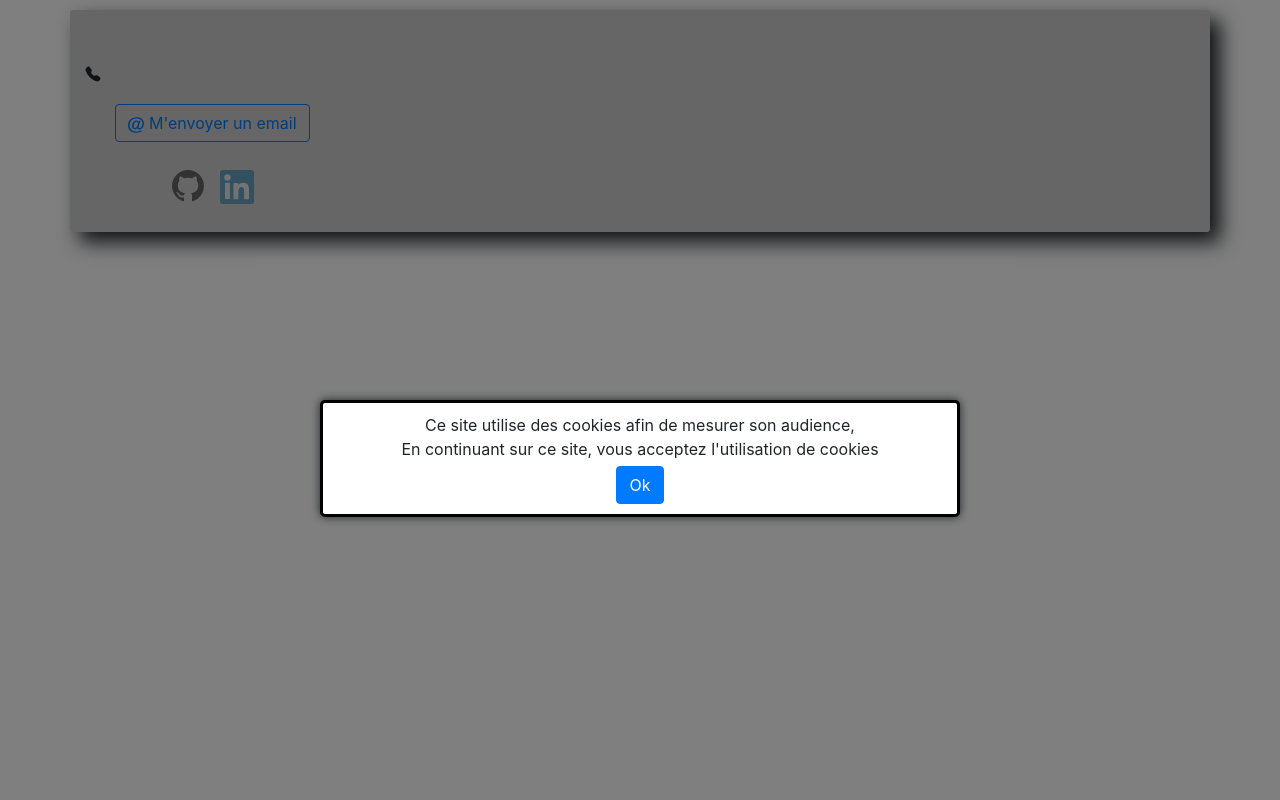
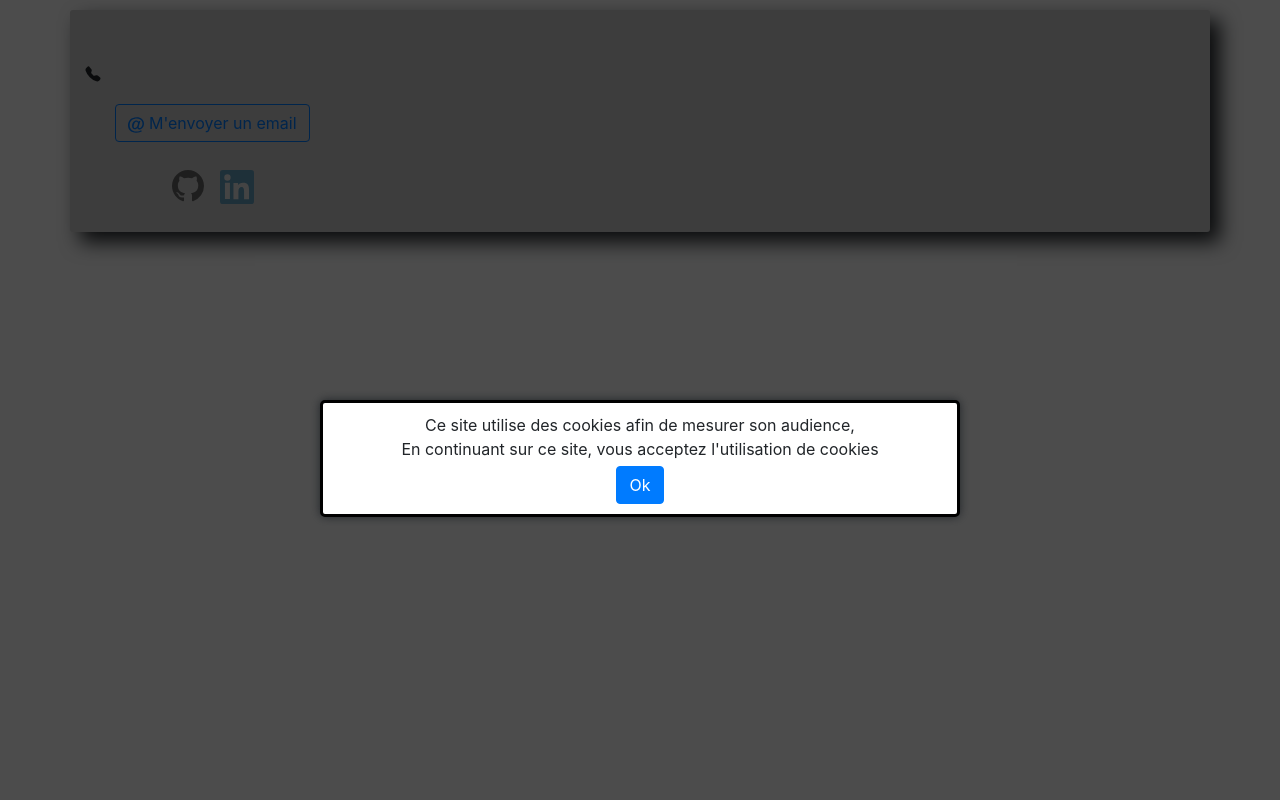
Before and after one commit to mercierkevin35/kevin-mercier.fr, a Symfony app: template templates/cv.html.twig in a window 1280 px wide. Run offline with Twig, Linux system fonts and the light colour scheme; the template is opened without the code that fills it, so the values that code supplies are empty; style sheets or scripts are compiled from the project's sources; some libraries are stand-ins or nearby versions.

Commit message:
darken cookie modal

```diff
--- a/assets/styles/app.scss
+++ b/assets/styles/app.scss
@@ -7,7 +7,7 @@
     bottom:0;
     width:100%;
     height:100%;
-    background-color: rgba(0,0,0,0.5);
+    background-color: rgba(0,0,0,0.7);
     user-select: none;
     display: none;
 
```
